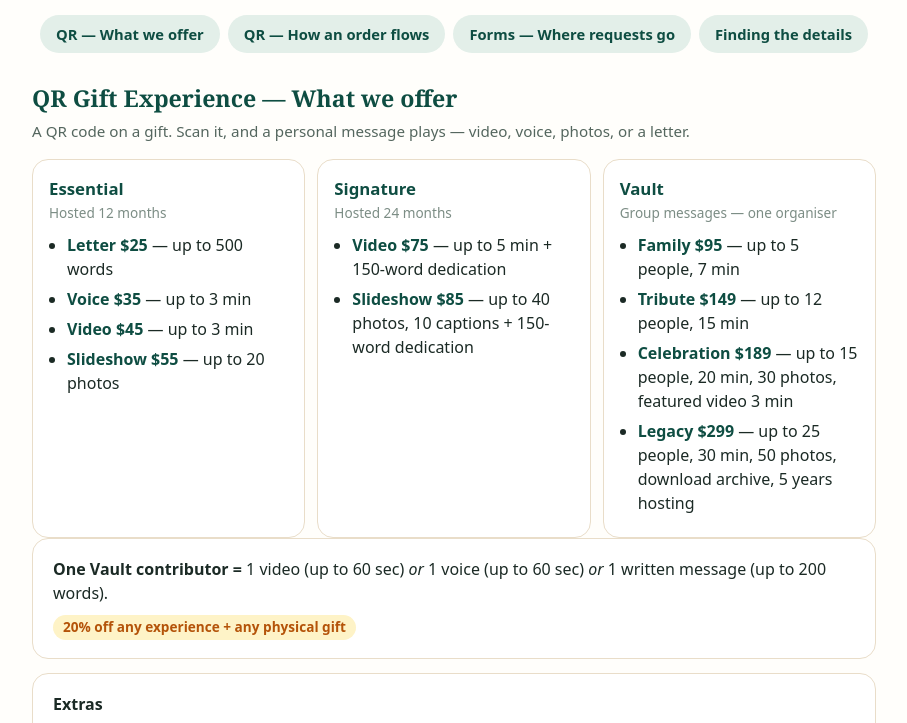
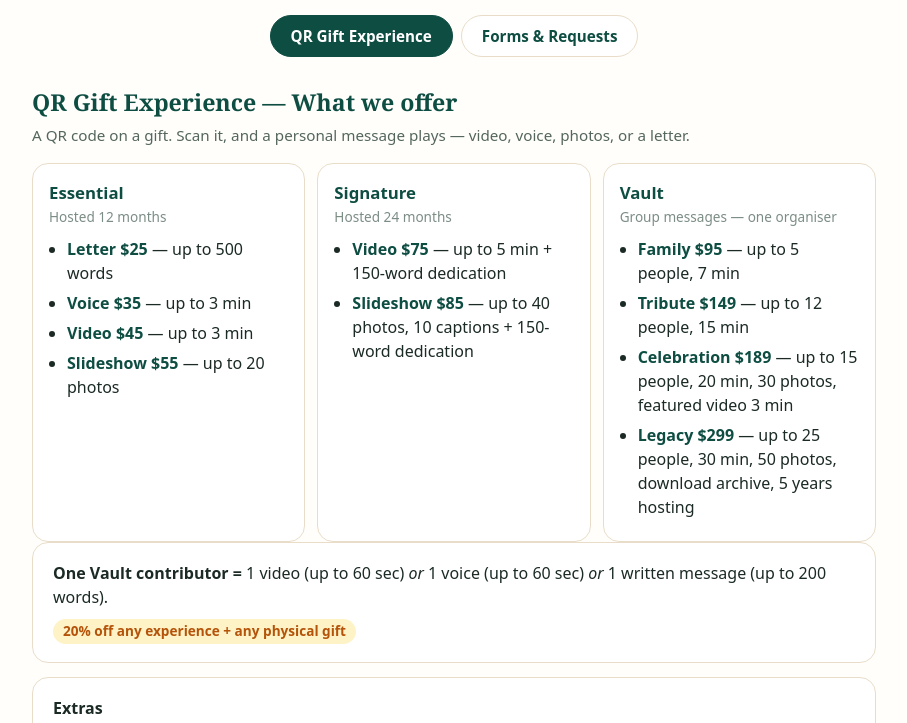
Before and after one commit to diminfomacon-beep/dim-website-pages, a plain HTML site: page index.html in a window 1280 px wide. Shown: the part 132-855 px from the top of the page, without its empty margins (186-1093 px from the left). Drawn offline with Linux system fonts and the light colour scheme.

Commit message:
DIM Workflow: split into tabs (QR Gift Experience / Forms & Requests)
Each tab shows only its workflow. QR tab holds the offer + order flow; Forms tab holds where requests go + finding the details. Easy to add more tabs as new workflows are documented.

```diff
--- a/index.html
+++ b/index.html
@@ -17,9 +17,13 @@
   .kicker{color:var(--amber);font-weight:700;letter-spacing:.14em;text-transform:uppercase;font-size:.8rem;margin:0}
   h1{font-family:"DM Serif Display",Georgia,serif;color:var(--teal);font-size:2rem;margin:6px 0 4px}
   .sub{color:var(--muted);margin:0 0 18px}
-  nav{display:flex;flex-wrap:wrap;gap:8px;justify-content:center;margin:0 0 28px}
-  nav a{display:inline-block;padding:8px 16px;border-radius:999px;background:var(--teal-soft);color:var(--teal);font-weight:700;text-decoration:none;font-size:.92rem}
-  nav a:hover{background:var(--teal);color:#fff}
+  /* tabs */
+  .tabs{display:flex;flex-wrap:wrap;gap:8px;justify-content:center;margin:0 0 28px}
+  .tab-btn{padding:10px 20px;border-radius:999px;border:1px solid var(--line);background:#fff;color:var(--teal);font-weight:700;cursor:pointer;font-size:.95rem;font-family:inherit}
+  .tab-btn:hover{background:var(--teal-soft)}
+  .tab-btn.active{background:var(--teal);color:#fff;border-color:var(--teal)}
+  .tab-panel{display:none}
+  .tab-panel.active{display:block}
   section{margin-bottom:36px}
   h2{font-family:"DM Serif Display",Georgia,serif;color:var(--teal);font-size:1.45rem;margin:0 0 4px}
   .sec-note{color:var(--muted);margin:0 0 16px;font-size:.95rem}
@@ -70,15 +74,16 @@
   <h1>DIM Workflow</h1>
   <p class="sub">How things work, step by step.</p>
 </header>
-<nav>
-  <a href="#qr-offer">QR &mdash; What we offer</a>
-  <a href="#qr-flow">QR &mdash; How an order flows</a>
-  <a href="#forms">Forms &mdash; Where requests go</a>
-  <a href="#find">Finding the details</a>
-</nav>
 
-<!-- ============ QR OFFER ============ -->
-<section id="qr-offer">
+<div class="tabs" role="tablist">
+  <button class="tab-btn active" onclick="showTab('tab-qr', this)">QR Gift Experience</button>
+  <button class="tab-btn" onclick="showTab('tab-forms', this)">Forms &amp; Requests</button>
+</div>
+
+<!-- ============ TAB: QR GIFT EXPERIENCE ============ -->
+<div class="tab-panel active" id="tab-qr">
+
+<section>
   <h2>QR Gift Experience &mdash; What we offer</h2>
   <p class="sec-note">A QR code on a gift. Scan it, and a personal message plays &mdash; video, voice, photos, or a letter.</p>
   <div class="tiers">
@@ -123,8 +128,7 @@
   </div>
 </section>
 
-<!-- ============ QR FLOW ============ -->
-<section id="qr-flow">
+<section>
   <h2>QR Gift Experience &mdash; How an order flows</h2>
   <p class="sec-note">From the customer picking an experience to the recipient scanning the code.</p>
   <div class="flow">
@@ -147,8 +151,12 @@
   <div class="note-bar"><b>Remember:</b> Ready in 3&ndash;5 business days after content arrives &middot; 1 light revision included &middot; Hosting: 12 mo (Essential) / 24 mo (Signature) / 5 yr (Legacy) &middot; Renewal $12/yr, manual &mdash; offered before expiry, never automatic.</div>
 </section>
 
-<!-- ============ FORMS ============ -->
-<section id="forms">
+</div><!-- /tab-qr -->
+
+<!-- ============ TAB: FORMS & REQUESTS ============ -->
+<div class="tab-panel" id="tab-forms">
+
+<section>
   <h2>Forms &mdash; Where requests go</h2>
   <p class="sec-note">Every form on the site saves to the database, emails you, and sends a phone alert.</p>
   <div class="form-grid">
@@ -161,8 +169,7 @@
   </div>
 </section>
 
-<!-- ============ FIND DETAILS ============ -->
-<section id="find">
+<section>
   <h2>Finding the details</h2>
   <p class="sec-note">The emails all look the same and carry no details. Use this instead.</p>
   <div class="flow">
@@ -179,10 +186,21 @@
   </div>
 </section>
 
+</div><!-- /tab-forms -->
+
 <footer>
   <p>More workflows coming &mdash; this guide grows as we add each part of the business.<br>D.I.M. Bright Ideas LLC &middot; Internal training guide</p>
 </footer>
 
 </div>
+<script>
+function showTab(id, btn){
+  document.querySelectorAll('.tab-panel').forEach(function(p){ p.classList.remove('active'); });
+  document.querySelectorAll('.tab-btn').forEach(function(b){ b.classList.remove('active'); });
+  document.getElementById(id).classList.add('active');
+  btn.classList.add('active');
+  window.scrollTo({top:0, behavior:'smooth'});
+}
+</script>
 </body>
 </html>
```
